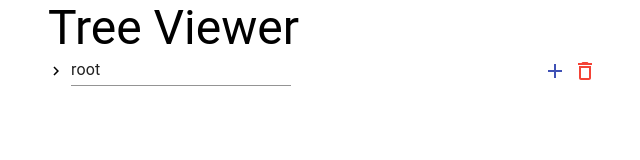
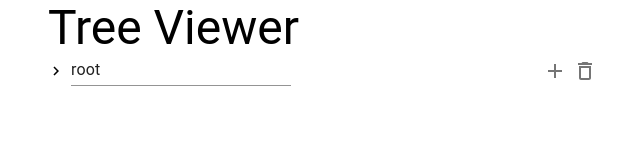
Before and after one commit to zakve/tree-viewer, a React (Create React App) app: page / in a window 1280 px wide. Shown: the top 160 px of the page, without its empty margins (316-956 px from the left). Built offline with nearby package versions, Linux system fonts and the light colour scheme.

Commit message:
Remove TreeItem styles

```diff
--- a/src/components/TreeItemUi/TreeItemUi.js
+++ b/src/components/TreeItemUi/TreeItemUi.js
@@ -6,8 +6,6 @@ import IconButton from '@material-ui/core/IconButton';
 
 import DeleteOutlineIcon from '@material-ui/icons/DeleteOutline';
 import AddIcon from '@material-ui/icons/Add';
-import { indigo } from '@material-ui/core/colors';
-import { red } from '@material-ui/core/colors';
 
 // interface INode {
 //     id: number,
@@ -22,12 +20,6 @@ const useStyles = makeStyles({
         alignItems: 'center',
         justifyContent: 'space-between'
     },
-    btnAdd: {
-        color: indigo[500],
-    },
-    btnRemove: {
-        color: red[500],
-    }
 });
 
 export default function TreeItemUi({ nodeId, label, parentId, children, labelChangeHandler }) {
@@ -48,10 +40,10 @@ export default function TreeItemUi({ nodeId, label, parentId, children, labelCha
                 <div className={classes.itemRow}>
                     <TextField size='small' value={label} onChange={(event) => labelChangeHandler({ nodeId, parentId, value: event.target.value })} />
                     <div>
-                        <IconButton className={classes.btnAdd} size='small' onClick={addHandler} >
+                        <IconButton size='small' onClick={addHandler} >
                             <AddIcon />
                         </IconButton>
-                        <IconButton className={classes.btnRemove} size='small' onClick={removeHandler} >
+                        <IconButton size='small' onClick={removeHandler} >
                             <DeleteOutlineIcon />
                         </IconButton>
                     </div>
```
